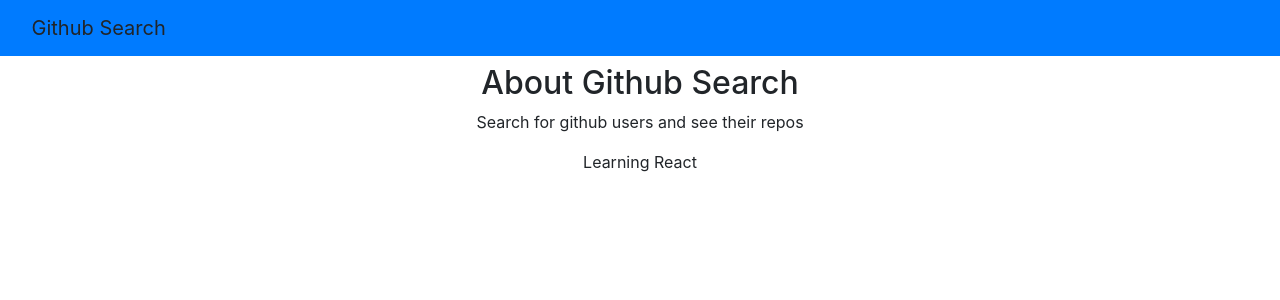
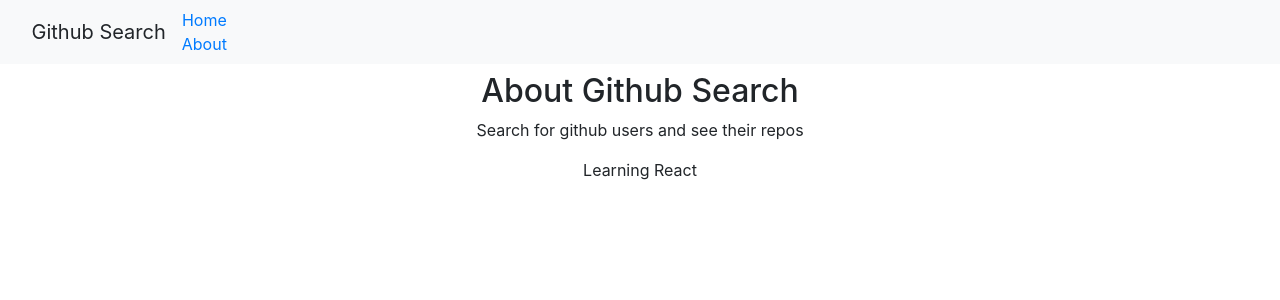
Before and after one commit to Sundaybrian/react-padawan, a React (Create React App) app: page /about in a window 1280 px wide. Shown: the top 300 px of the page. Built offline with nearby package versions, Linux system fonts and the light colour scheme; no server answers; a web font is replaced by a local one.

Commit message:
create a route for the user component and created a new user state

```diff
--- a/src/App.js
+++ b/src/App.js
@@ -1,7 +1,8 @@
 import React, { Component, Fragment } from "react";
-import { BrowserRouter as Router, Switch, Route, Link } from "react-router-dom";
+import { BrowserRouter as Router, Switch, Route } from "react-router-dom";
 import NavbarComponent from "../src/components/layouts/NavbarComponent";
 import UsersComponent from "./components/users/UsersComponent";
+import User from "./components/users/User";
 import Search from "./components/users/Search";
 import Alert from "./components/layouts/Alert";
 import About from "./components/pages/About";
@@ -11,6 +12,7 @@
 class App extends Component {
   state = {
     users: [],
+    user: {},
     loading: true,
     alert: null,
   };
@@ -32,6 +34,15 @@
     );
 
     this.setState({ users: res.data.items, loading: false });
+  };
+
+  getUser = async (username) => {
+    // fetching a single user
+    this.setState({ loading: false });
+
+    const res = await axios.get(`https://api.github.com/users/${username}`);
+
+    this.setState({ user: res.data, loading: false });
   };
 
   clearUsers = () => {
@@ -73,6 +84,17 @@
                 )}
               />
               <Route exact path="/about" component={About} />
+              <Route
+                exact
+                path="/user/:login"
+                render={(props) => (
+                  <User
+                    user={this.state.user}
+                    getUser={this.getUser}
+                    {...props}
+                  />
+                )}
+              />
             </Switch>
           </section>
         </div>
--- a/src/components/layouts/NavbarComponent.js
+++ b/src/components/layouts/NavbarComponent.js
@@ -1,14 +1,23 @@
 import React, { Component } from "react";
 import PropTypes from "prop-types";
+import { Link } from "react-router-dom";
 
 const NavbarComponent = (props) => {
   return (
     <div>
-      <nav className="navbar bg-primary">
+      <nav className="navbar bg-light">
         <a className="navbar-brand">
           <i className="fab fa-github" />
           {props.title}
         </a>
+        <ul className="navbar-nav mr-auto">
+          <li className="nav-item">
+            <Link to="/">Home</Link>
+          </li>
+          <li className="nav-item">
+            <Link to="/about">About</Link>
+          </li>
+        </ul>
       </nav>
     </div>
   );
```
